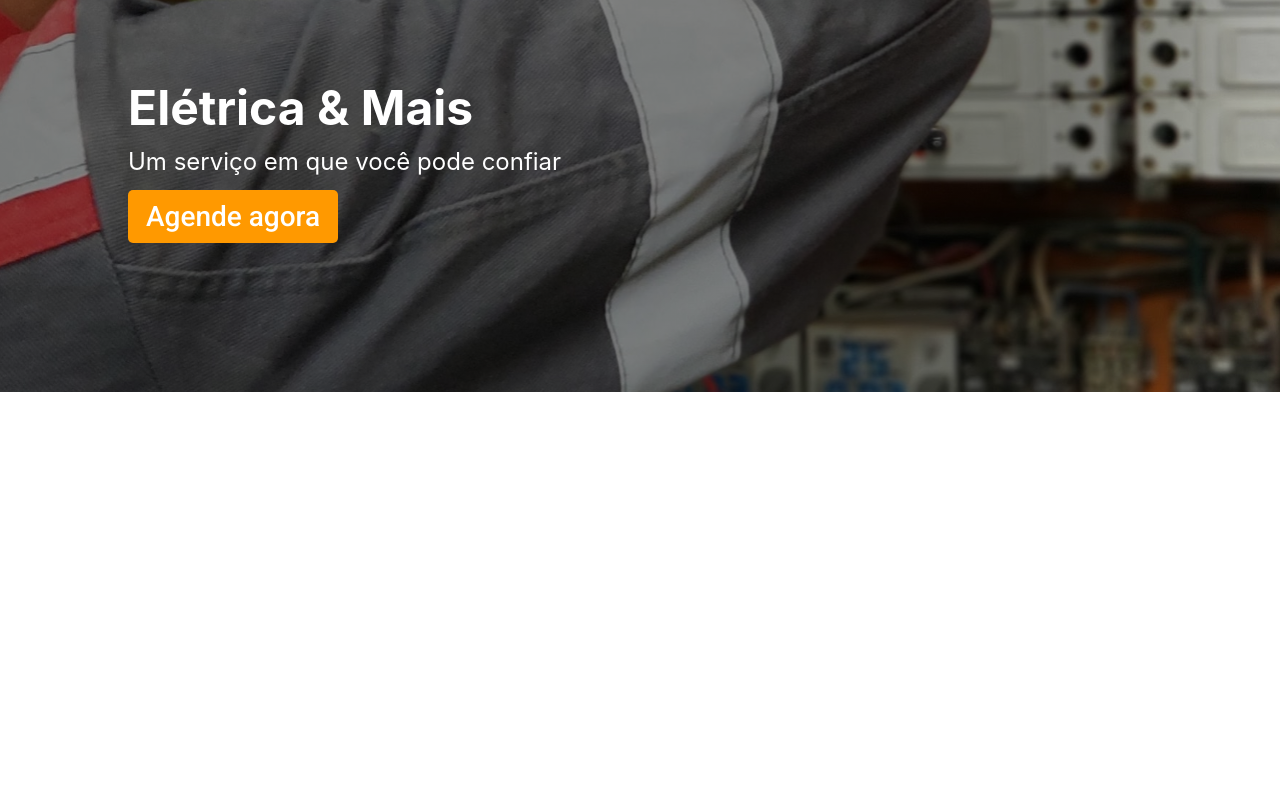
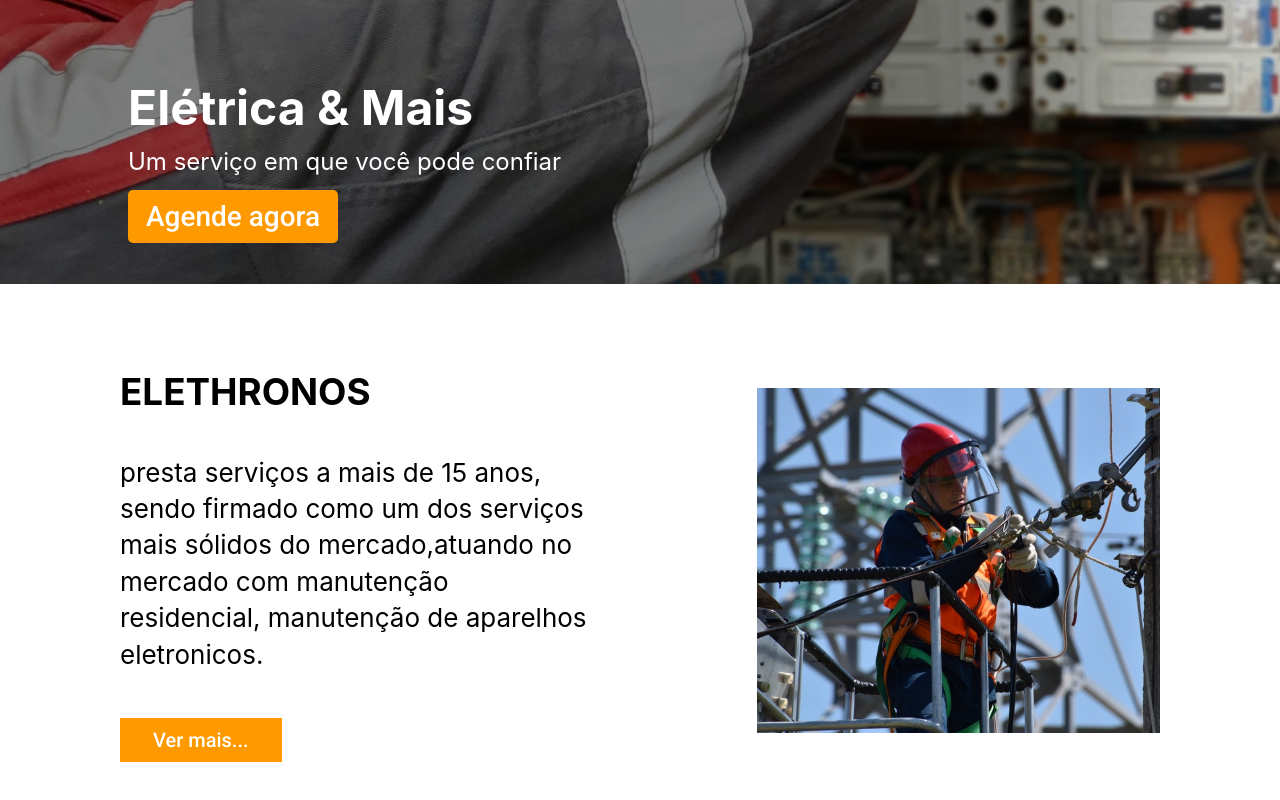
Before and after one commit to Dani-Moura081/frontend-autonom, a React (Vite) app: page / in a window 1280 px wide. Shown: the part 408-1208 px from the top of the page. Before the commit the page ends 800 px from the top, so only its background shows below. Built offline with nearby package versions, Linux system fonts and the light colour scheme.

Commit message:
content-init

```diff
--- a/src/pages/home/index.jsx
+++ b/src/pages/home/index.jsx
@@ -29,18 +29,28 @@ function Home() {
           <div>
             <h1>Elétrica & Mais</h1>
             <p>Um serviço em que você pode confiar</p>
-            <button>Agende agora</button>
+            <button className="button">Agende agora</button>
           </div>
         </section>
         <section className="content-init">
           <div className="content-eletrica">
-            <div>
-              <h1>ELETHRONOS</h1>
-                <p>presta serviços a mais de 15 anos,sendo firmado como um dos serviços mais sólidos do mercado,  atuando no mercado com manutenção residencial, manutenção de aparelhos eletronicos.</p>
-                <button>Ver mais...</button>
+            <div className="text-eletrica">
+              <h1 className="title">ELETHRONOS</h1>
+              <p className="description">
+                presta serviços a mais de 15 anos, sendo firmado como um dos
+                serviços mais sólidos do mercado,atuando no mercado com
+                manutenção residencial, manutenção de aparelhos eletronicos.
+              </p>
+              <button className="button">Ver mais...</button>
+            </div>
+            <div className="imagem">
+              <img src="/src/assets/Rectangle4.svg" alt="" />
             </div>
           </div>
         </section>
+
+
+
       </div>
     </>
   );
--- a/src/pages/home/index.scss
+++ b/src/pages/home/index.scss
@@ -4,7 +4,7 @@
   height: 100vh;
   display: flex;
   flex-direction: column;
-
+  //
   header {
     font-family: "Squada One" 36px;
     padding: 10px;
@@ -39,10 +39,24 @@
     gap: 20px;
     justify-content: space-between;
   }
+  //
   .content {
+    .button {
+      margin-top: 10px;
+      border: none;
+      border-radius: 5px;
+      color: white;
+      background-color: #ff9900;
+      width: 210px;
+      padding: 10px 0px 10px 0px;
+      cursor: pointer;
+      font: 500 28px "Roboto";
+    }
+    .button:hover {
+      background-color: #ff8c00;
+    }
     display: block;
     .imagem-fundo {
-      position: absolute;
       top: 0;
       left: 0;
       width: 100%;
@@ -62,21 +76,53 @@
       p {
         font-size: 1.5em;
       }
+    }
+  }
+  //
+  .content-init {
+    display: flex;
+    flex-direction: column;
+    padding: 80px 120px 80px 120px;
+    align-items: center;
+    justify-content: center;
+    .content-eletrica {
+      display: flex;
+      flex-direction: row;
+      align-items: center;
+      justify-content: space-between;
+      .text-eletrica {
+        max-width: 45%;
+        display: flex;
+        flex-direction: column;
+        gap: 25px;
+        .title {
+          font-size: 2.3em;
+          font-weight: bold;
+          margin-bottom: 10px;
+        }
+        .description {
+          font-size: 26px;
+          line-height: 1.4;
+          margin-bottom: 20px;
+        }
 
-      button {
-        margin-top: 10px;
-        border: none;
-        border-radius: 5px;
-        color: white;
-        background-color: #ff9900;
-        width: 210px;
-        padding: 10px 0px 10px 0px;
-        font: 500 28px "Roboto";
+        .button:hover {
+          background-color: #ff8c00;
+        }
+
+        .button {
+          text-align: center;
+          border: none;
+          color: white;
+          background-color: #ff9900;
+          width: fit-content;
+          padding: 10px 33px 10px 33px;
+          font: 500 20px "Roboto";
+          cursor: pointer;
+          transition: background-color 0.3s ease;
+        }
       }
     }
   }
-  .content-init {
-
-  }
-
+  //
 }
```
Also changed, not shown: src/assets/Rectangle4.svg (added).
